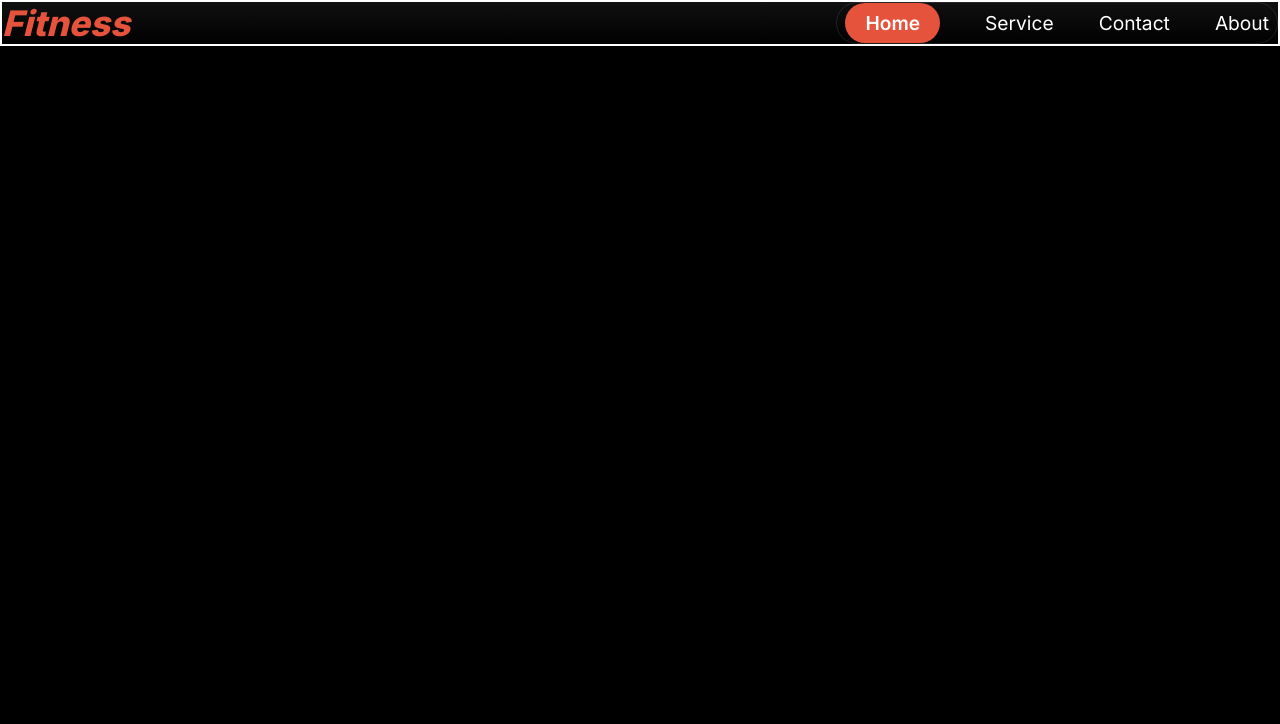
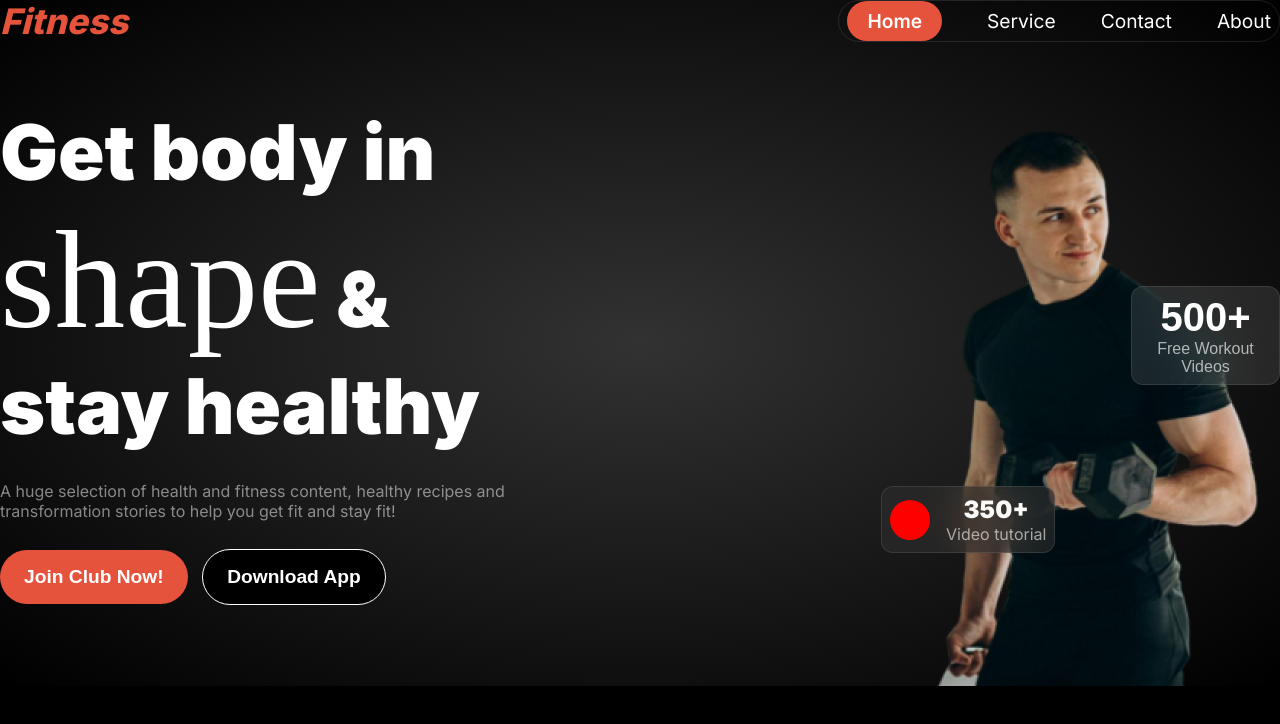
Before and after one commit to jahidul39306/fitness_website, a plain HTML site: page index.html in a window 1280 px wide. Drawn offline with Linux system fonts and the light colour scheme; a web font is replaced by a local one.

Commit message:
header section complete

```diff
--- a/index.html
+++ b/index.html
@@ -20,11 +20,29 @@
             <div class="menu">
                 <i class="fa-solid fa-bars" style="color: white;"></i>
             </div>
-
         </nav>
+        <div class="banner">
+            <div class="banner-content">
+                <h2>Get body in <span id="miama">shape</span> & stay healthy</h2>
+                <p>A huge selection of health and fitness content, healthy recipes and transformation stories to help you get fit and stay fit!</p>
+                <button class="btn-primary">Join Club Now!</button>
+                <button class="btn-secondary">Download App</button>
+            </div>
+            <div class="banner-image">
+                <img src="images/Images 2.png" alt="">
+                <button id="box-1"><span class="box-num">500+</span> <br><span  class="box-desc">Free Workout Videos</span></button>
+                <div id="box-2">
+                    <div class="circle"></div>
+                    <div>
+                        <h3>350+</h3>
+                        <p>Video tutorial</p>
+                    </div>
+                </div>
+            </div>
+        </div>
     </header>
     <main>
-
+        <p>Hello</p>
     </main>
     <footer>
 
--- a/styles/index.css
+++ b/styles/index.css
@@ -1,27 +1,28 @@
 @import url('https://fonts.googleapis.com/css2?family=Inter:wght@100..900&display=swap');
+@import url('https://fonts.cdnfonts.com/css/miama');
 
 *{
     margin: 0;
     padding: 0;
+    font-size: 16px;
 }
 body{
     font-family: Inter;
-    background-color: black;
+    background: black;
 }
 /* header section */
 header{
-    background: linear-gradient(180.00deg, rgb(17, 17, 17),rgba(119, 119, 119, 0) 100%);
+    background: radial-gradient(rgb(50, 50, 50) 0%, rgb(0, 0, 0) 100%);
 }
 /* nav section */
 nav{
     max-width: 1440px;
-    border: 2px solid white;
     margin: 0 auto;
     display: flex;
     justify-content: space-between;
     align-items: center;
 }
-nav h3{
+nav h3 > i{
     color: rgb(230, 83, 60);
     font-size: 2.2rem;
     font-weight: 800;
@@ -51,13 +52,136 @@ nav h3{
 .menu{
     display: none;
 }
+/* banner section */
+.banner{
+    max-width: 1440px;
+    margin: 0 auto;
+    display: flex;
+    /* gap: 100px; */
+    justify-content: space-between;
+    margin-top: 4rem;
+}
+.banner-content{
+    width: 40%;
+}
+.banner-content h2{
+    color: rgb(255, 255, 255);
+    font-size: 4.8rem;
+    font-weight: 900;
+}
+#miama{
+    font-family: Miama;
+    font-size: 8.8rem;
+    font-weight: 400;
+}
+.banner-content p{
+    color: rgb(255, 255, 255, 0.5);
+    font-family: Inter;
+    font-size: 1rem;
+    font-weight: 400;
+    margin: 28px 0;
+}
 
+.banner-image img{
+    width: 100%;
+    display: block;
+}
+#box-1{
+    position: absolute;
+    border: 1px solid rgba(255, 255, 255, 0.1);
+    border-radius: 12px;
+    backdrop-filter: blur(20px);
+    background: rgba(255, 255, 255, 0.1);
+    text-align: center;
+    padding: 0.5rem 0.5rem;
+    margin-top: -400px;
+    margin-left: 200px;
+}
+#box-1 > .box-num{
+    color: rgb(255, 255, 255);
+    font-size: 2.5rem;
+    font-weight: 900;
+}
+#box-1 > .box-desc{
+    color: rgba(255, 255, 255, 0.65);
+    font-size: 1rem;
+    font-weight: 400;
+}
+#box-2{
+    position: absolute;
+    border: 1px solid rgba(255, 255, 255, 0.1);
+    border-radius: 12px;
+    backdrop-filter: blur(20px);
+    background: rgba(48, 48, 48, 0.54);
+    text-align: center;
+    padding: 0.5rem 0.5rem;
+    margin-top: -200px;
+    margin-left: -50px;
+    display: flex;
+    align-items: center;
+    gap: 1rem;
+}
+.circle{
+    width: 2.5rem;
+    height: 2.5rem;
+    background-color: red;
+    border-radius: 50%;
+}
+#box-2 h3{
+    color: rgb(250, 250, 249);;
+    font-size: 1.5rem;
+    font-weight: 900;
+}
+#box-2 p{
+    color: rgba(239, 237, 232, 0.65);
+    font-size: 1rem;
+    font-weight: 400;
+}
+/* shared content */
+.btn-primary{
+    border-radius: 42px;
+    background: rgb(230, 83, 60);
+    padding: 1rem 1.5rem;
+    color: rgb(255, 255, 255);
+    font-size: 1.2rem;
+    font-weight: 600;
+    cursor: pointer;
+    border: none;
+}
+.btn-secondary{
+    border: 1px solid rgb(255, 255, 255);
+    background: black;
+    border-radius: 42px;
+    padding: 1rem 1.5rem;
+    color: rgb(255, 255, 255);
+    font-size: 1.2rem;
+    font-weight: 600;
+    cursor: pointer;
+    margin-left: 10px;
+}
 /* responsive section */
 @media screen and (max-width:576px){
+    /* *{
+        font-size: 8px;
+    } */
     .nav-links{
         display: none;
     }
     .menu{
         display: inline;
     }
+    .banner{
+        flex-direction: column;
+        gap: 5px;
+    }
+    .banner-content{
+        width: 100%;
+    }
+    .btn-secondary{
+        margin-left: 0px;
+    }
+    #box-2{
+        margin-left: 0px;
+    }
+
 }
```
